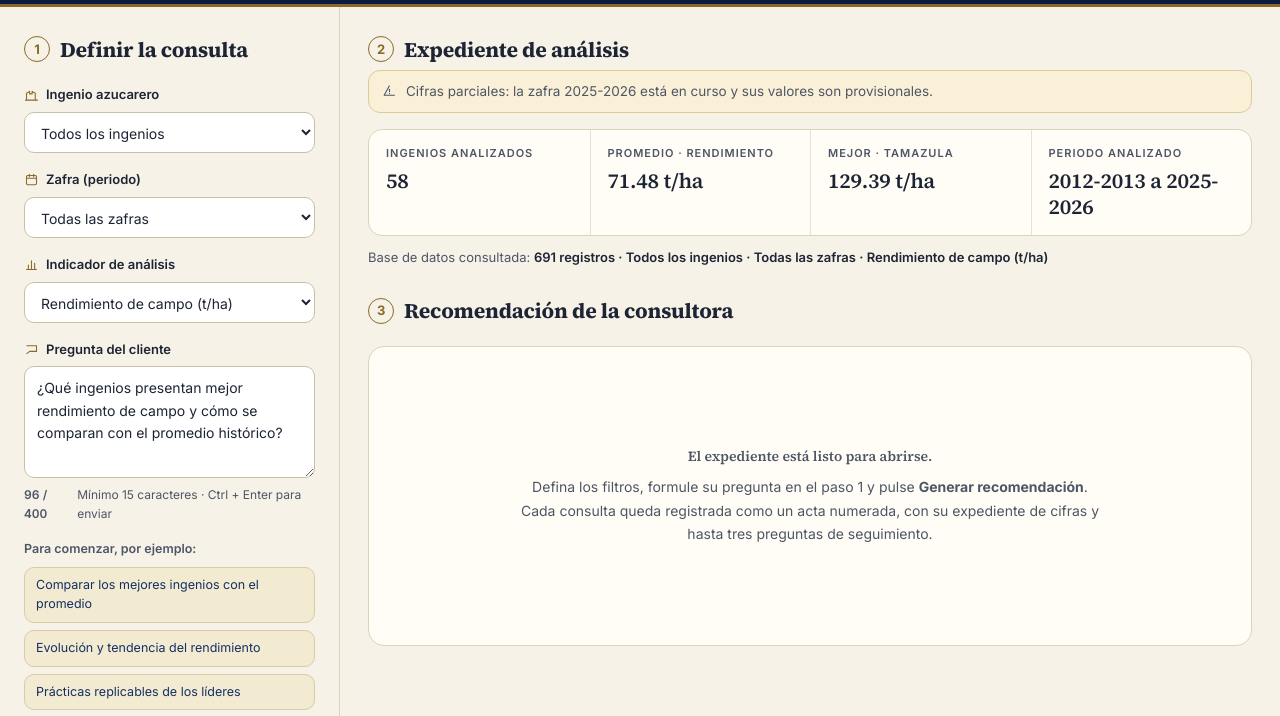
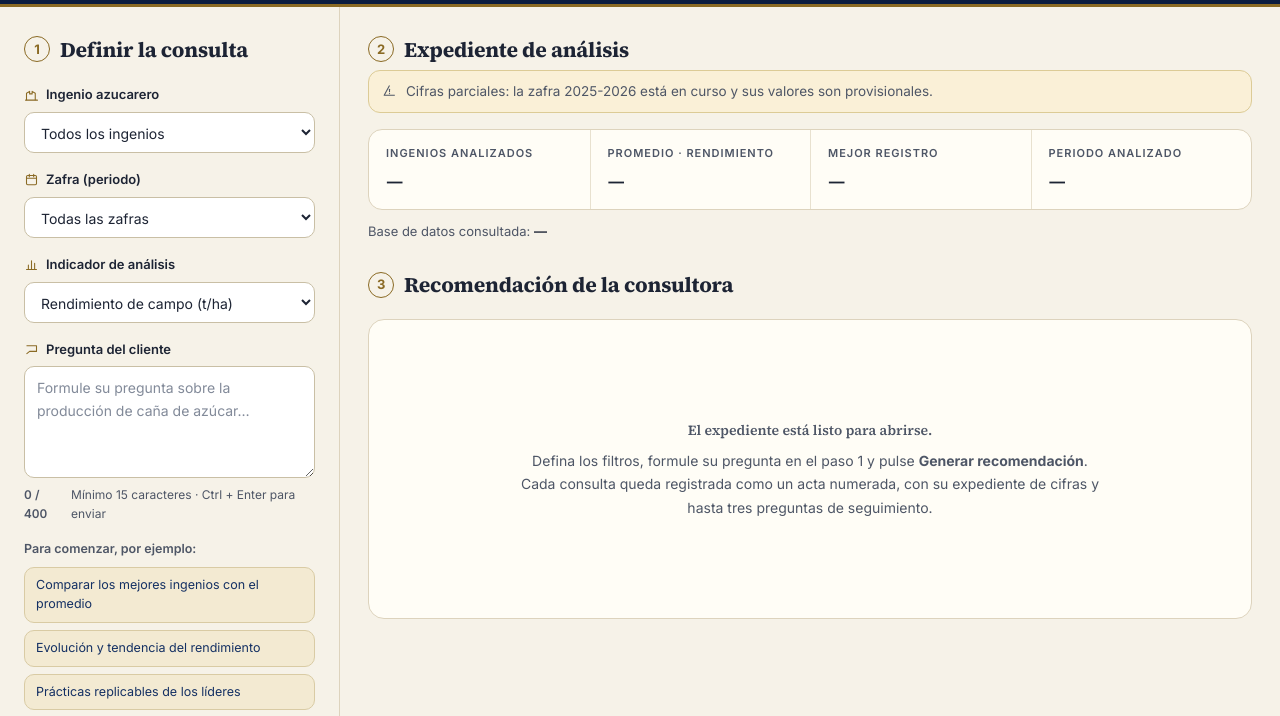
Before and after one commit to Mattdm16/caniadata, a plain HTML site: page index.html in a window 1280 px wide. Shown: the part 84-800 px from the top of the page. Drawn offline with nearby package versions, Linux system fonts and the light colour scheme; no server answers.

Commit message:
Arranque vacio: pregunta y expediente limpios, opciones recomendadas por defecto

```diff
--- a/app.js
+++ b/app.js
@@ -60,7 +60,12 @@ $(function () {
       : 'Datos de ejemplo');
     $('#footModelo').text(aiModel());
     llenarFiltros();
-    calcular();
+    // Opciones recomendadas por defecto: panorama nacional, última zafra
+    // completa (se evita la 2025-2026, en curso) e indicador de rendimiento.
+    $('#ingenio').val('todos');
+    if ($('#zafra option[value="2024-2025"]').length) $('#zafra').val('2024-2025');
+    $('#indicador').val('rendimiento');
+    // El expediente permanece vacío ("—") hasta la primera consulta.
     sondearIA();
   }
 
--- a/index.html
+++ b/index.html
@@ -93,7 +93,7 @@
               <svg viewBox="0 0 24 24" width="15" height="15" aria-hidden="true"><path d="M4 6h16v9H9l-5 4" fill="none" stroke="currentColor" stroke-width="1.7" stroke-linejoin="round"/></svg>
               Pregunta del cliente
             </label>
-            <textarea id="composerInput" rows="4" maxlength="400" placeholder="Formule su pregunta sobre la producción de caña de azúcar…">¿Qué ingenios presentan mejor rendimiento de campo y cómo se comparan con el promedio histórico?</textarea>
+            <textarea id="composerInput" rows="4" maxlength="400" placeholder="Formule su pregunta sobre la producción de caña de azúcar…"></textarea>
             <div class="qmeta"><span id="qCount">0 / 400</span><span id="qRule">Mínimo 15 caracteres · Ctrl + Enter para enviar</span></div>
           </div>
 
```
